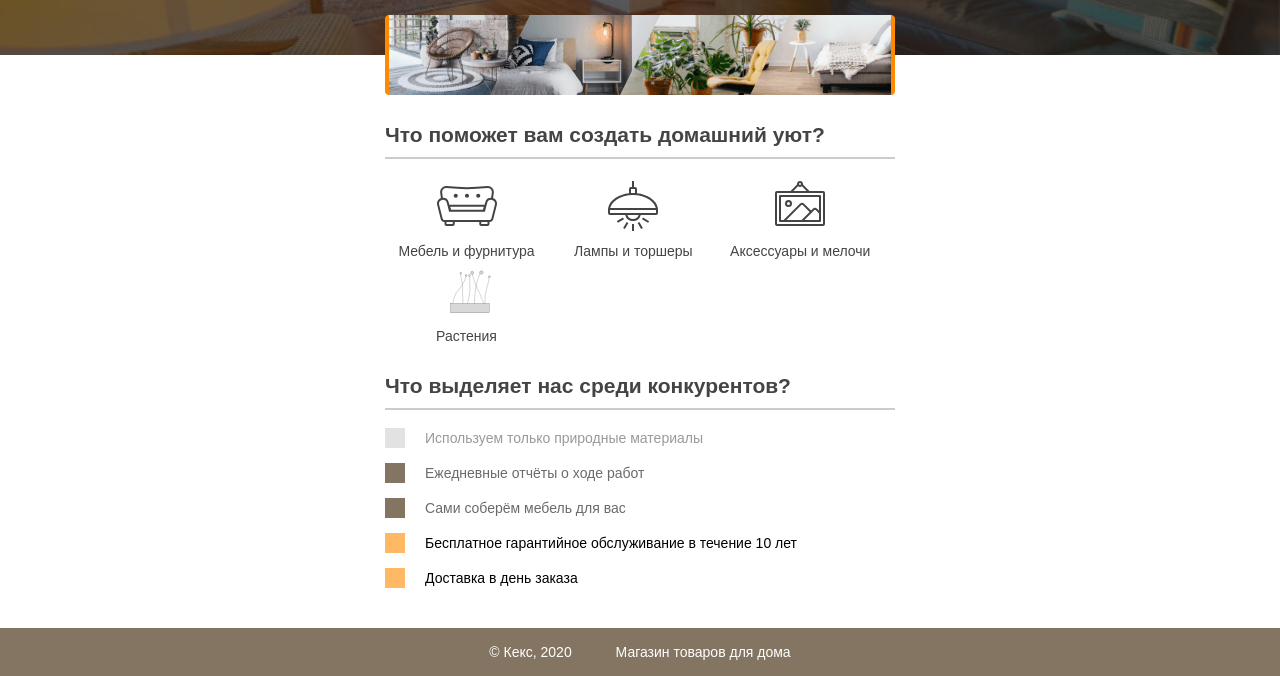
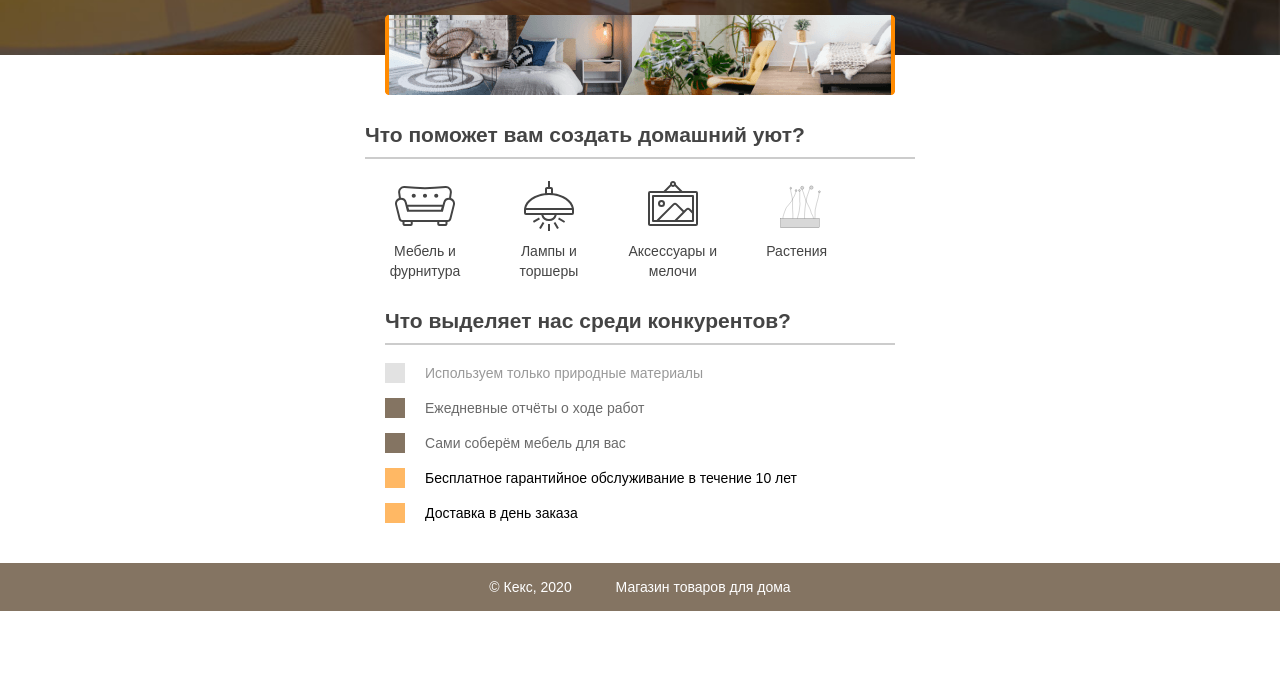
Before and after one commit to likalorrein/likalorrein.github.io, a plain HTML site: page index.html in a window 1280 px wide. Shown: the part 161-837 px from the top of the page. After the commit the page ends 800 px from the top, so only its background shows below. Drawn offline with Linux system fonts and the light colour scheme.

Commit message:
Update style.css

```diff
--- a/style.css
+++ b/style.css
@@ -52,7 +52,7 @@ h2 {
 }
 
 .features {
-  width: 510px;
+  width: 550px;
   margin: 0 auto 30px;
   padding: 0 20px;
 }
@@ -60,7 +60,7 @@ h2 {
 .features p {
   display: inline-block;
   vertical-align: top;
-  width: 30%;
+  width: 20%;
   margin: 0 5px;
   background-repeat: no-repeat;
   background-position: center top;
```
